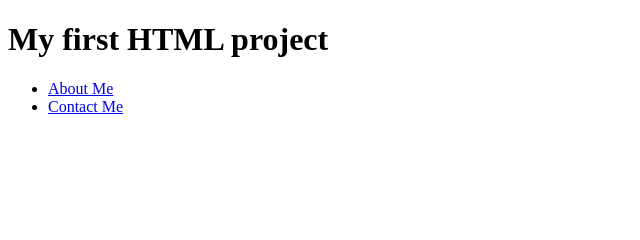
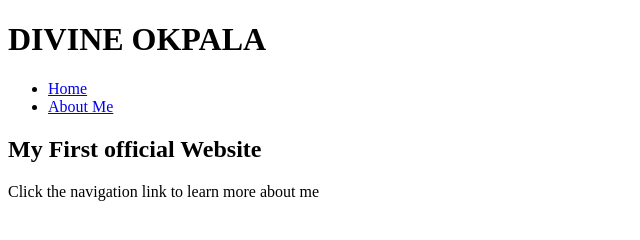
Before and after one commit to donwazzy/HTML-LAB, a plain HTML site: page index.html in a window 1280 px wide. Shown: the whole page, without its empty margins (0-640 px from the left). Drawn offline with Linux system fonts and the light colour scheme.

Commit message:
added more work to the header

```diff
--- a/index.html
+++ b/index.html
@@ -7,14 +7,21 @@
 </head>
 <body>
     <header>
-        <h1> My first HTML project</h1>
+        <h1> DIVINE OKPALA</h1>
         <nav>
             <ul>
+                <li><a href="/">Home</a></li>
                 <li><a href="./about/">About Me</a></li>
-                <li><a href="./contact">Contact Me</a></li>
             </ul>
         </nav>
     </header>
+    <div class="container">
+        <main>
+            <h2>My First official Website</h2>
+            <p>Click the navigation link to learn more about me</p>
+        </main>
+
+    </div>
 
 </body>
 </html>
```
